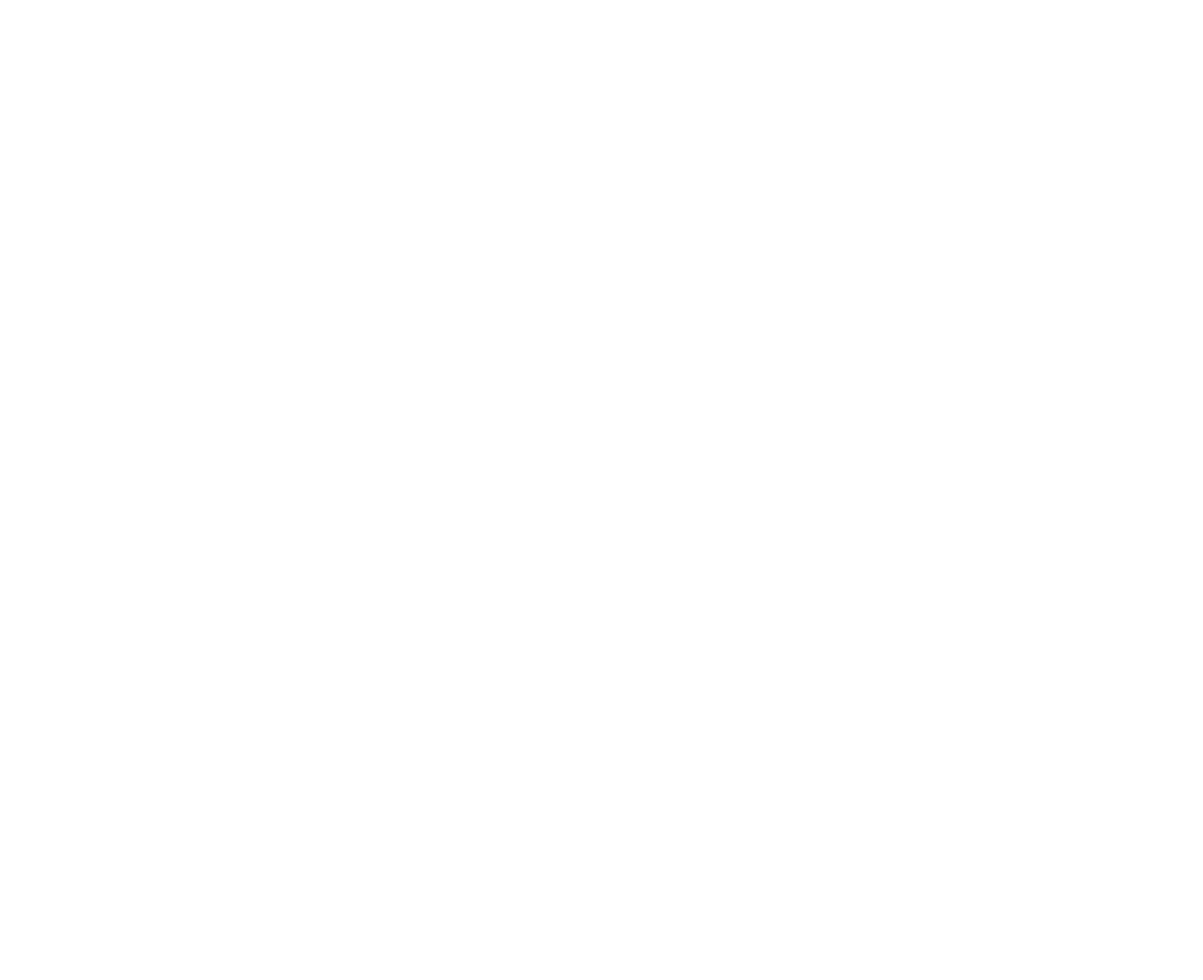
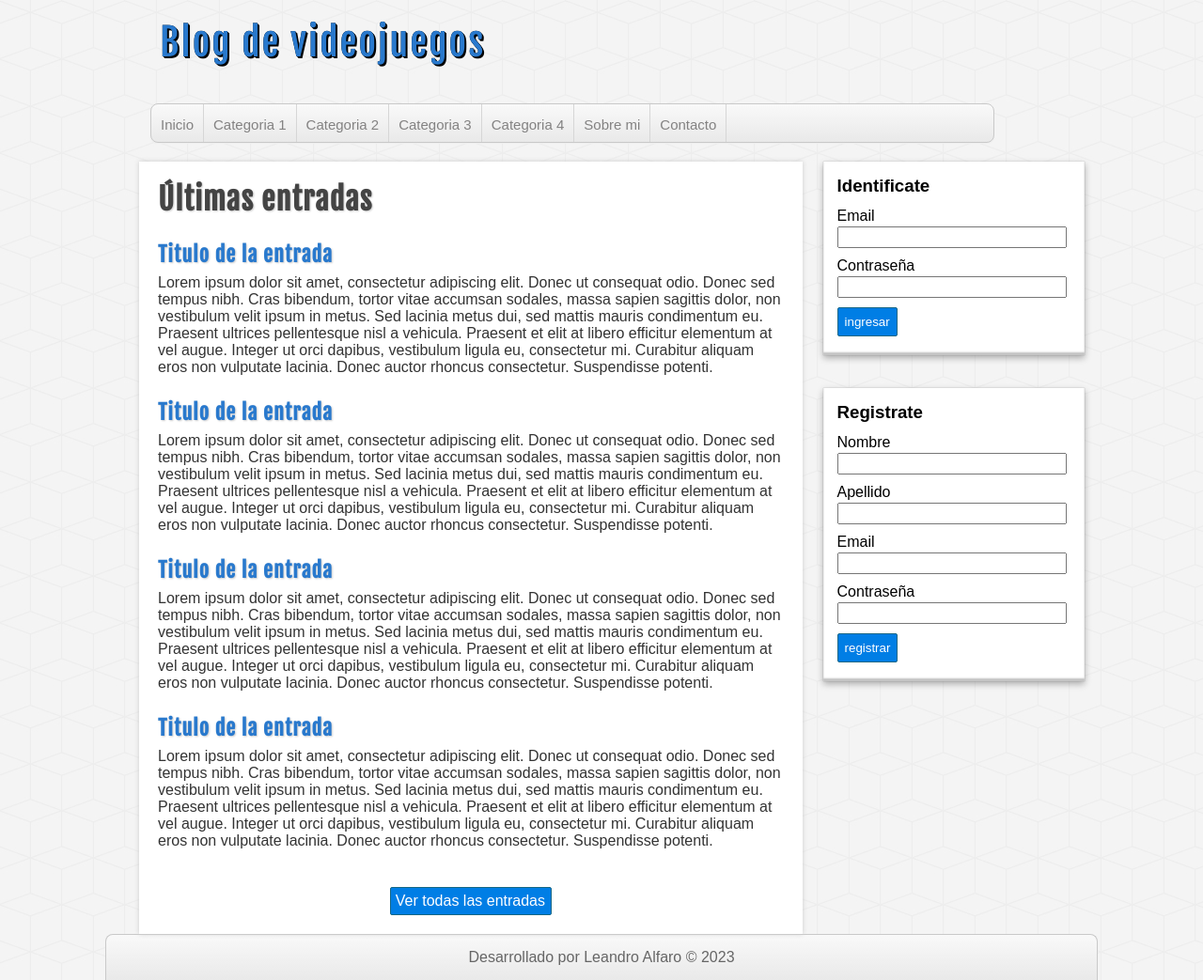
Before and after one commit to AlfaroLeandro/master_php, a PHP site: page / in a window 1280 px wide. Before the commit the page is empty. Shown: the whole page at 94% size. Before the commit the page ends 800 px from the top, so only its background shows below. Run offline with PHP 8.4, Linux system fonts and the light colour scheme.

Commit message:
decimo commit

```diff
--- a/nbproject/private/private.xml
+++ b/nbproject/private/private.xml
@@ -3,11 +3,9 @@
     <editor-bookmarks xmlns="http://www.netbeans.org/ns/editor-bookmarks/2" lastBookmarkId="0"/>
     <open-files xmlns="http://www.netbeans.org/ns/projectui-open-files/2">
         <group>
-            <file>file:/C:/wamp64/www/master_php/aprendiendo-sql/09-ejercicios/ejercicio23.sql</file>
+            <file>file:/C:/wamp64/www/master_php/aprendiendo-php/10-bucle-for/index.php</file>
             <file>file:/C:/wamp64/www/master_php/proyecto-php/index.php</file>
-            <file>file:/C:/wamp64/www/master_php/aprendiendo-php-mysql/index.php</file>
-            <file>file:/C:/wamp64/www/master_php/aprendiendo-sql/09-ejercicios/ejercicio24.sql</file>
-            <file>file:/C:/wamp64/www/master_php/aprendiendo-sql/04-dml/update.sql</file>
+            <file>file:/C:/wamp64/www/master_php/proyecto-php/assets/css/style.css</file>
         </group>
     </open-files>
 </project-private>
--- /dev/null
+++ b/proyecto-php/assets/css/style.css
@@ -0,0 +1,245 @@
+/*FUENTES*/
+@font-face {
+    font-family: "fajala";
+    src: url(../fonts/fuente.ttf) format('truetype');
+    font-weight: normal;
+    font-style: normal;
+}
+
+/*GENERALES*/
+
+* {
+    margin: 0px;
+    padding: 0px;
+    font-family: sans-serif, Helvetica, Arial;
+    text-decoration: none;
+}
+
+.clearfix {
+    clear: both;
+    float: none;
+}
+
+body {
+    background:url(../img/cubes.png) #F4F4F4;
+}
+
+.alerta {
+    padding: 5px;
+    font-size: 14px;
+    color: white;
+    background-color: red;
+    box-shadow: 0px 1px 3px #ccc;
+    margin-bottom: 10px;
+}
+
+.alerta-error {
+    background-color: red;
+}
+
+/*CABECERA*/
+
+#cabecera {
+    width: 80%;
+    height: auto;
+    background: transparent;
+    margin: 2px auto;
+
+    /*border: 1px solid black;*/
+}
+
+/*LOGOTIPO*/
+
+#logo { /* Estos es lo que centra la barra de navegacion */
+    float: left;
+    width: 540px;
+    height: 110px;
+}
+
+#logo a {
+    font-family: "fajala", Helvetica;
+    font-size: 40px;
+    letter-spacing: 2px;
+    color: #2979cd;
+    text-shadow: 0px 0px 0px black, 1px 1px 0px black, 2px 2px 0px black;
+    transition: all 300ms;
+    line-height: 90px;
+    margin-left: 10px;
+}
+
+#logo a:hover{
+    cursor: pointer;
+    text-shadow: 0px 0px 0px black, -1px -1px 0px black, -2px -2px 0px black;
+}
+
+/*MENU*/
+
+#menu {
+    clear: both;
+    height: 40px;
+    width: 100%;
+    background: linear-gradient(to bottom, #f9f9f9 0px, #e9e9e9 100%);
+    border: 1px solid #c9c9c9;
+    border-radius: 8px;
+    box-shadow: 0px 1px 1px #eee;
+    overflow: hidden;
+    /*^^^   TODO LO QUE SE SALE DEL DIBUJADO -> LO OCULTA*/
+}
+
+#menu ul {
+    list-style: none;
+}
+
+#menu ul li {
+    float: left;
+    line-height: 44px;
+    border-right: 1px solid #d6d6d6;
+}
+
+#menu ul li a:hover {
+    background: linear-gradient(to bottom, #f2f2f2 0px, #dad9d4 100%);
+}
+
+#menu ul li a {
+    display: block;
+    padding-left: 10px;
+    padding-right: 10px;
+    font-size: 15px;
+    color: #838282;
+}
+
+/*CONTENIDO*/
+
+#contenedor {
+    width: 80%;
+    height: auto;
+    /*min-height: auto;*/
+    margin: 0px auto;
+    margin-top: 20px;
+    margin-bottom: 30px;
+}
+
+/*BARRA LATERAL*/
+
+#sidebar {
+    float: right;
+    width: 27%;
+    height: auto;
+    /*min-height: 900px;*/
+}
+
+/*CAJA 3D*/
+.bloque {
+    display: block;
+    width: 90%;
+    margin: 0px auto;
+    margin-bottom: 35px;
+    background: white;
+    padding: 15px;
+    box-shadow: 0px 0px 1px rgba(0,0,0,0.3), 0px 3px 7px rgba(0,0,0,0.3), 0px 0px 1px #ffffff inset, 0px -3px 2px rgba(0,0,0,0.25) inset;
+    /*^^^inset: sombra interna */
+}
+
+.bloque h3 {
+    margin-bottom: 12px;
+}
+
+label,
+input[type='text'],
+input[type='email'],
+input[type='password'] {
+    display: block;
+    width: 95%;
+    margin-top: 2px;
+    margin-bottom: 2px;
+}
+
+input[type='text'],
+input[type='email'],
+input[type='password'] {
+    margin-bottom: 10px;
+    padding: 2px;
+}
+
+input[type='button'],
+input[type='submit'] {
+    margin-top: 8px;
+    margin-bottom: 5px;
+    display: block;
+    border-radius: 2px;
+    color: white;
+    background: #007ee5;
+    border: 1px solid #156785;
+    cursor: pointer;
+    padding: 7px;
+}
+
+/*PRINCIPAL*/
+
+#principal {
+    float: left;
+    width: 65%;
+    min-height: 650px;
+    background: white;
+    box-shadow: 0px 0px 5px #ccc;
+    margin-left: 20px;
+    overflow: hidden;
+    padding: 20px;
+}
+
+#principal a {
+    color: #333;
+}
+
+#principal h1 {
+    font-size: 32px;
+    color: #444;
+    letter-spacing: 1px;
+    text-shadow: 1px 1px 2px #ccc;
+    font-family: "fajala";
+
+}
+
+#principal h2 {
+    font-size: 22px;
+    color: #2979cd;
+    letter-spacing: 1px;
+    font-family: "fajala";
+    margin-top: 25px;
+    text-shadow: 1px 1px 2px #ccc;
+}
+
+#principal p {
+    margin-top: 8px;
+}
+
+#ver-todas {
+    display: block;
+    border-radius: 2px;
+    padding: 5px;
+    color: white;
+    background: #007ee5;
+    border: 1px solid #156785;
+    cursor: pointer;
+    width: 10rem;
+    margin: 0px auto;
+    /*^^^ CENTRA EL ELEMENTO*/
+    margin-top: 40px;
+}
+
+/*PIE DE PAGINA*/
+
+#pie {
+    width: 80%;
+    clear: both;
+    margin: 0px auto;
+    /*CENTRAR ^^^*/
+    background: linear-gradient(to bottom, #f9f9f9 0px, #e9e9e9 100%);
+    border: 1px solid #c9c9c9;
+    border-bottom: none;
+    border-radius: 8px 8px 0px 0px;
+    color: #666;
+    height: auto;
+    padding: 15px;
+    text-align: center;
+}
--- /dev/null
+++ b/proyecto-php/include/cabecera.php
@@ -0,0 +1,56 @@
+<?php require_once 'conexion.php';?>
+
+<!DOCTYPE HTML>
+
+<html lang="es">
+    <head>
+        <meta charset="utf8"/>
+
+        <title>Blog de Videojuegos</title>
+
+        <!--HOJA DE ESTILOS CSS-->
+        <link rel="stylesheet" type="text/css" href="./assets/css/style.css"/>
+    </head>
+    <body>
+
+        <!--Cabecera-->
+        <header class="cabecera" style="width:70%; margin-left: 10rem;">
+            <div id="logo">
+                <a href="index.php"> Blog de videojuegos </a>
+
+            </div>
+
+        <!--Menu-->
+
+        <nav id="menu">
+            <ul>
+                <li>
+                    <a href="index.php">Inicio</a>
+                </li>
+                <li>
+                    <a href="index.php">Categoria 1</a>
+                </li>
+                <li>
+                    <a href="index.php">Categoria 2</a>
+                </li>
+                <li>
+                    <a href="index.php">Categoria 3</a>
+                </li>
+                <li>
+                    <a href="index.php">Categoria 4</a>
+                </li>
+                <li>
+                    <a href="index.php">Sobre mi</a>
+                </li>
+                <li>
+                    <a href="index.php">Contacto</a>
+                </li>
+
+            </ul>
+        </nav>
+
+        </header>
+
+        <div class="clearfix"></div>
+
+        <div id="contenedor">
--- /dev/null
+++ b/proyecto-php/include/conexion.php
@@ -0,0 +1,13 @@
+<?php
+
+$db_servidor = 'localhost';
+$db_usuario = 'root';
+$db_contrasenia = '';
+$db_nombre = 'blog';
+
+$db = mysqli_connect($db_servidor, $db_usuario, $db_contrasenia, $db_nombre);
+mysqli_query($db, "SET NAMES 'utf8'");
+
+//Iniciar la sesion
+
+session_start();
--- /dev/null
+++ b/proyecto-php/include/helpers.php
@@ -0,0 +1,15 @@
+<?php
+
+function mostrar_error($errores, $campo) {
+    $alerta="";
+
+    if(isset($errores) && !empty($campo) && isset($errores[$campo]))
+        $alerta = "<div class='alerta alerta-error'>" . $errores[$campo] . "</div>";
+
+    return $alerta;
+}
+
+function borrar_errores() {
+    unset($_SESSION['errores']);
+    unset($_SESSION['completado']);
+}
--- /dev/null
+++ b/proyecto-php/include/lateral.php
@@ -0,0 +1,64 @@
+<?php require_once 'helpers.php'; ?>
+
+<!--Sidebar-->
+    <aside id="sidebar">
+        <div id="login" class="bloque">
+            <h3>Identificate</h3>
+            <form action="login.php" method="POST">
+
+                <label for="email">Email</label>
+                <input type="email" name="email"/>
+
+                <label for="password">Contraseña</label>
+                <input type="password" name="password"/>
+
+                <input type="submit" name="submit" value="ingresar"/>
+
+            </form>
+        </div>
+
+
+        <div id="registro" class="bloque">
+
+            <?php // session_start();
+//                var_dump($_SESSION); ?>
+
+            <?php if(isset($_SESSION['completado'])): ?>
+            <div class="alerta alerta-exito">
+                <?=$_SESSION['completado'];?>
+            </div>
+            <?php elseif(isset($_SESSION['errores']['general'])): ?>
+            <div class="alerta alerta-error">
+                <?=$_SESSION['errores']['general'];?>
+            </div>
+            <?php endif; ?>
+
+
+
+
+            <h3>Registrate</h3>
+            <form action="registro.php" method="POST">
+
+                <?php  echo (isset($_SESSION['errores'])?  mostrar_error($_SESSION['errores'], 'nombre') : false); ?>
+                <label for="nombre">Nombre</label>
+                <input type="text" name="nombre"/>
+
+                <?php  echo (isset($_SESSION['errores'])?  mostrar_error($_SESSION['errores'], 'apellido') : false); ?>
+                <label for="apellido">Apellido</label>
+                <input type="text" name="apellido"/>
+
+                <?php  echo (isset($_SESSION['errores'])?  mostrar_error($_SESSION['errores'], 'email') : false); ?>
+                <label for="email">Email</label>
+                <input type="email" name="email"/>
+
+                <?php  echo (isset($_SESSION['errores'])?  mostrar_error($_SESSION['errores'], 'pass') : false); ?>
+                <label for="password">Contraseña</label>
+                <input type="password" name="password"/>
+
+                <input type="submit" name="submit" value="registrar"/>
+
+            </form>
+        </div>
+
+        <?php borrar_errores();?>
+    </aside>
--- /dev/null
+++ b/proyecto-php/include/pie.php
@@ -0,0 +1,13 @@
+    </div> <!--cierro el contenedor-->
+    <!--Pie de pagina-->
+
+    <div class="clearfix"></div>
+
+    <footer id="pie">
+        <p>
+            Desarrollado por Leandro Alfaro &COPY; 2023
+        </p>
+    </footer>
+
+    </body>
+</html>
--- a/proyecto-php/index.php
+++ b/proyecto-php/index.php
@@ -1,6 +1,49 @@
-<?php
+<?php require_once './include/cabecera.php'; ?>
+<?php require_once './include/lateral.php'; ?>
 
-/*
- * Click nbfs://nbhost/SystemFileSystem/Templates/Licenses/license-default.txt to change this license
- * Click nbfs://nbhost/SystemFileSystem/Templates/Scripting/EmptyPHP.php to edit this template
- */
+    <!--Caja principal-->
+    <div id="principal">
+        <h1> Últimas entradas </h1>
+        <article class="entrada">
+            <a href="">
+                <h2>Titulo de la entrada</h2>
+                <p>
+                    Lorem ipsum dolor sit amet, consectetur adipiscing elit. Donec ut consequat odio. Donec sed tempus nibh. Cras bibendum, tortor vitae accumsan sodales, massa sapien sagittis dolor, non vestibulum velit ipsum in metus. Sed lacinia metus dui, sed mattis mauris condimentum eu. Praesent ultrices pellentesque nisl a vehicula. Praesent et elit at libero efficitur elementum at vel augue. Integer ut orci dapibus, vestibulum ligula eu, consectetur mi. Curabitur aliquam eros non vulputate lacinia. Donec auctor rhoncus consectetur. Suspendisse potenti.
+                </p>
+            </a>
+        </article>
+
+        <article class="entrada">
+            <a href="">
+                <h2>Titulo de la entrada</h2>
+                <p>
+                    Lorem ipsum dolor sit amet, consectetur adipiscing elit. Donec ut consequat odio. Donec sed tempus nibh. Cras bibendum, tortor vitae accumsan sodales, massa sapien sagittis dolor, non vestibulum velit ipsum in metus. Sed lacinia metus dui, sed mattis mauris condimentum eu. Praesent ultrices pellentesque nisl a vehicula. Praesent et elit at libero efficitur elementum at vel augue. Integer ut orci dapibus, vestibulum ligula eu, consectetur mi. Curabitur aliquam eros non vulputate lacinia. Donec auctor rhoncus consectetur. Suspendisse potenti.
+                </p>
+            </a>
+        </article>
+
+        <article class="entrada">
+            <a href="">
+                <h2>Titulo de la entrada</h2>
+                <p>
+                    Lorem ipsum dolor sit amet, consectetur adipiscing elit. Donec ut consequat odio. Donec sed tempus nibh. Cras bibendum, tortor vitae accumsan sodales, massa sapien sagittis dolor, non vestibulum velit ipsum in metus. Sed lacinia metus dui, sed mattis mauris condimentum eu. Praesent ultrices pellentesque nisl a vehicula. Praesent et elit at libero efficitur elementum at vel augue. Integer ut orci dapibus, vestibulum ligula eu, consectetur mi. Curabitur aliquam eros non vulputate lacinia. Donec auctor rhoncus consectetur. Suspendisse potenti.
+                </p>
+            </a>
+        </article>
+
+        <article class="entrada">
+            <a href="">
+                <h2>Titulo de la entrada</h2>
+                <p>
+                    Lorem ipsum dolor sit amet, consectetur adipiscing elit. Donec ut consequat odio. Donec sed tempus nibh. Cras bibendum, tortor vitae accumsan sodales, massa sapien sagittis dolor, non vestibulum velit ipsum in metus. Sed lacinia metus dui, sed mattis mauris condimentum eu. Praesent ultrices pellentesque nisl a vehicula. Praesent et elit at libero efficitur elementum at vel augue. Integer ut orci dapibus, vestibulum ligula eu, consectetur mi. Curabitur aliquam eros non vulputate lacinia. Donec auctor rhoncus consectetur. Suspendisse potenti.
+                </p>
+            </a>
+        </article>
+
+        <div id="ver-todas">
+            <a href="" style="color: white;">Ver todas las entradas</a>
+        </div>
+
+    </div>
+
+<?php require_once './include/pie.php'; ?>
```
Also changed, not shown: proyecto-php/registro.php (added, +80 -0 lines), proyecto-php/assets/fonts/fuente.ttf (added), proyecto-php/assets/img/cubes.png (added).
